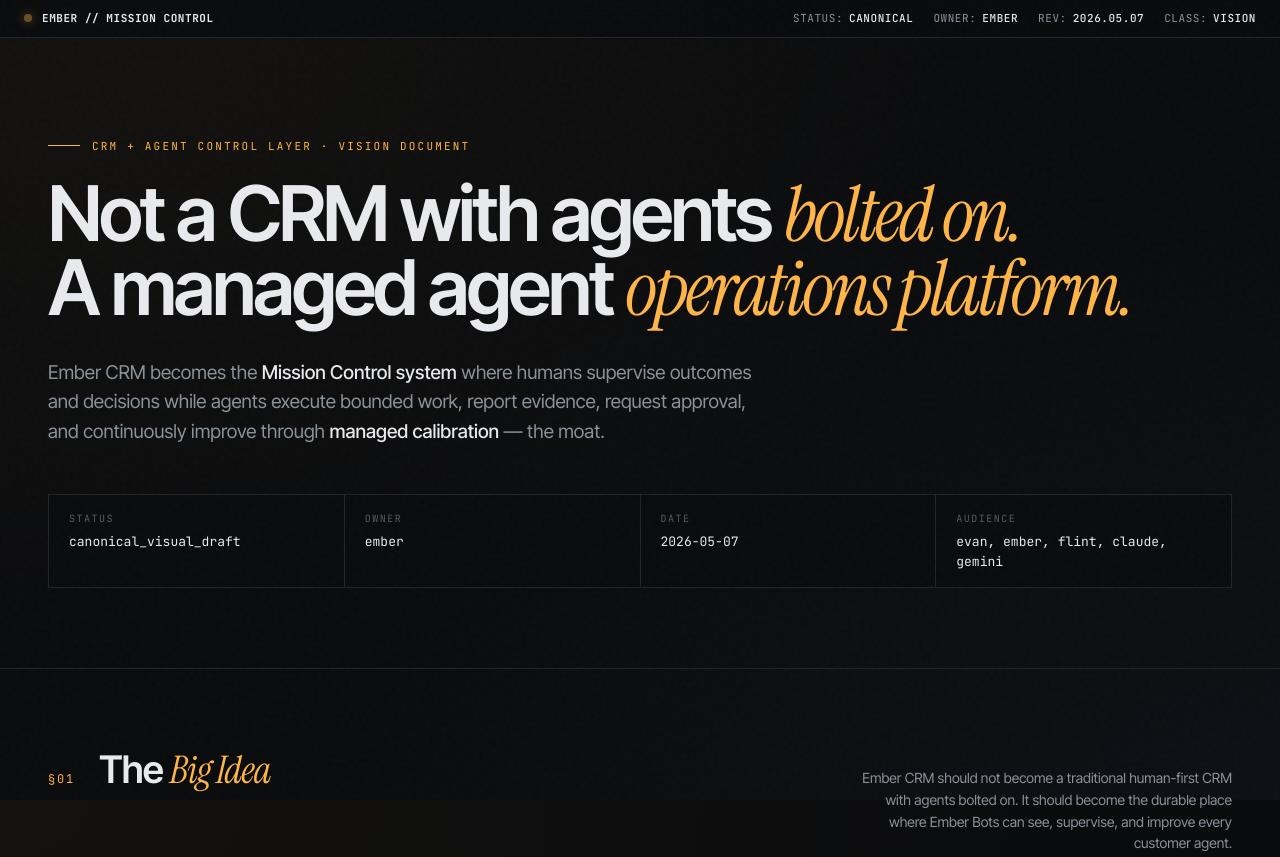
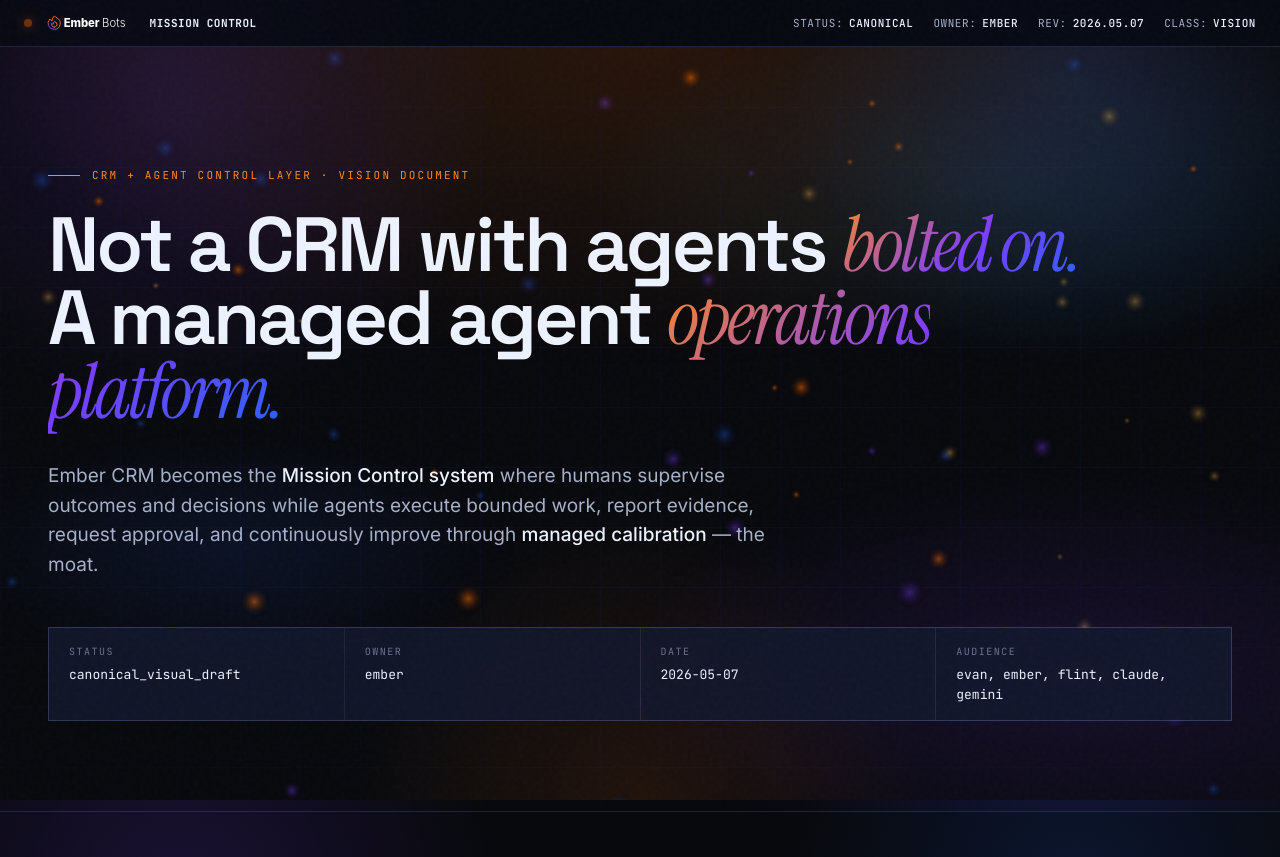
Before and after one commit to Ember-Bots/decks, a plain HTML site: page ember-mission-control/index.html in a window 1280 px wide. Shown: the top 857 px of the page. Drawn offline with Linux system fonts and the light colour scheme.

Commit message:
Apply Ember Bots site theme to Mission Control deck

```diff
--- a/ember-mission-control/index.html
+++ b/ember-mission-control/index.html
@@ -6,28 +6,36 @@
 <title>EMBER // Mission Control — CRM + Agent Control Layer</title>
 <link rel="preconnect" href="https://fonts.googleapis.com">
 <link rel="preconnect" href="https://fonts.gstatic.com" crossorigin>
-<link href="https://fonts.googleapis.com/css2?family=JetBrains+Mono:wght@300;400;500;700&family=Instrument+Serif:ital@0;1&family=Inter+Tight:wght@400;500;600;700&display=swap" rel="stylesheet">
+<link href="https://fonts.googleapis.com/css2?family=JetBrains+Mono:wght@300;400;500;700&family=Instrument+Serif:ital@0;1&family=Inter:wght@300;400;500;600;700&family=Space+Grotesk:wght@400;500;600;700&display=swap" rel="stylesheet">
+<link rel="icon" type="image/svg+xml" href="logo.svg?v=20260507" />
 <style>
   :root {
-    --bg: #0a0b0d;
-    --bg-elev: #111316;
-    --bg-elev-2: #16191e;
-    --line: #20242b;
-    --line-bright: #2c323a;
-    --text: #e8eaed;
-    --text-dim: #8b919a;
-    --text-faint: #555b64;
-    --amber: #ffb547;
-    --amber-glow: rgba(255, 181, 71, 0.12);
+    /* EmberBots.ai controlled-flame system: orange heat inside blue/violet ops */
+    --bg: #08090d;
+    --bg-elev: rgba(18, 24, 44, 0.82);
+    --bg-elev-2: rgba(16, 21, 40, 0.94);
+    --line: rgba(91, 105, 164, 0.28);
+    --line-bright: rgba(255, 138, 31, 0.38);
+    --text: #edf2ff;
+    --text-dim: #a6b0c8;
+    --text-faint: #697391;
+    --amber: #ff8a1f;
+    --ember: #ff6a00;
+    --gold: #ffb84d;
+    --amber-glow: rgba(255, 106, 0, 0.24);
     --green: #4ade80;
     --green-glow: rgba(74, 222, 128, 0.12);
     --red: #ef4444;
     --red-glow: rgba(239, 68, 68, 0.14);
-    --blue: #60a5fa;
-    --purple: #c084fc;
+    --blue: #2563ff;
+    --blue-glow: rgba(37, 99, 255, 0.14);
+    --purple: #7a3cff;
+    --violet-glow: rgba(122, 60, 255, 0.16);
+    --white: #ffffff;
     --mono: 'JetBrains Mono', ui-monospace, monospace;
     --serif: 'Instrument Serif', Georgia, serif;
-    --sans: 'Inter Tight', -apple-system, sans-serif;
+    --sans: 'Inter', -apple-system, BlinkMacSystemFont, sans-serif;
+    --display: 'Space Grotesk', 'Inter', -apple-system, sans-serif;
   }
   * { margin: 0; padding: 0; box-sizing: border-box; }
   html, body {
@@ -40,12 +48,25 @@
     overflow-x: hidden;
   }
   body {
-    background-image:
-      radial-gradient(ellipse at top left, rgba(255,181,71,0.04), transparent 60%),
-      radial-gradient(ellipse at bottom right, rgba(96,165,250,0.03), transparent 60%);
+    background:
+      radial-gradient(circle at 14% 12%, rgba(122,60,255,0.16) 0%, transparent 24%),
+      radial-gradient(circle at 84% 10%, rgba(37,99,255,0.14) 0%, transparent 22%),
+      radial-gradient(circle at 50% 100%, rgba(255,106,0,0.10) 0%, transparent 28%),
+      var(--bg);
     background-attachment: fixed;
     min-height: 100vh;
   }
+  .hero-canvas {
+    position: fixed;
+    inset: 0;
+    width: 100vw;
+    height: 100vh;
+    z-index: 0;
+    pointer-events: none;
+    touch-action: none;
+    opacity: 0.75;
+  }
+  body > *:not(.hero-canvas) { position: relative; z-index: 1; }
   /* Subtle grain */
   body::before {
     content: '';
@@ -63,8 +84,8 @@
     position: sticky;
     top: 0;
     z-index: 100;
-    background: rgba(10, 11, 13, 0.85);
-    backdrop-filter: blur(12px);
+    background: rgba(8, 10, 18, 0.84);
+    backdrop-filter: blur(20px);
     border-bottom: 1px solid var(--line);
     padding: 10px 24px;
     display: flex;
@@ -84,9 +105,9 @@
   }
   .topbar .brand .dot {
     width: 8px; height: 8px;
-    background: var(--amber);
+    background: var(--ember);
     border-radius: 50%;
-    box-shadow: 0 0 12px var(--amber);
+    box-shadow: 0 0 12px var(--ember);
     animation: pulse 2s infinite;
   }
   .topbar .meta {
@@ -106,12 +127,36 @@
   }
   /* === HERO === */
   .hero {
-    padding: 100px 48px 80px;
+    padding: 120px 48px 90px;
     max-width: 1400px;
     margin: 0 auto;
     border-bottom: 1px solid var(--line);
     position: relative;
+    overflow: hidden;
   }
+  .hero::before {
+    content: '';
+    position: absolute;
+    inset: 0;
+    background:
+      radial-gradient(ellipse 82% 62% at 50% 0%, rgba(255,106,0,0.13) 0%, transparent 68%),
+      radial-gradient(ellipse 56% 42% at 78% 18%, rgba(56,189,248,0.10) 0%, transparent 56%),
+      radial-gradient(ellipse 60% 44% at 84% 82%, rgba(122,60,255,0.13) 0%, transparent 62%),
+      radial-gradient(ellipse 42% 30% at 18% 66%, rgba(37,99,255,0.10) 0%, transparent 54%);
+    pointer-events: none;
+  }
+  .hero::after {
+    content: '';
+    position: absolute;
+    inset: 0;
+    background-image:
+      linear-gradient(rgba(122,60,255,0.050) 1px, transparent 1px),
+      linear-gradient(90deg, rgba(37,99,255,0.035) 1px, transparent 1px);
+    background-size: 60px 60px;
+    pointer-events: none;
+    mask-image: radial-gradient(ellipse 100% 80% at 50% 50%, black 30%, transparent 100%);
+  }
+  .hero > * { position: relative; z-index: 2; }
   .hero .label {
     font-family: var(--mono);
     font-size: 11px;
@@ -129,7 +174,7 @@
     background: var(--amber);
   }
   .hero h1 {
-    font-family: var(--sans);
+    font-family: var(--display);
     font-size: clamp(44px, 6vw, 88px);
     line-height: 0.95;
     letter-spacing: -0.04em;
@@ -140,7 +185,10 @@
   .hero h1 em {
     font-family: var(--serif);
     font-weight: 400;
-    color: var(--amber);
+    background: linear-gradient(135deg, #ff8a1f 0%, var(--purple) 55%, var(--blue) 100%);
+    -webkit-background-clip: text;
+    background-clip: text;
+    color: transparent;
     font-style: italic;
   }
   .hero .lede {
@@ -160,8 +208,9 @@
     margin-top: 48px;
   }
   .hero .file-meta > div {
-    background: var(--bg);
+    background: rgba(14, 19, 36, 0.78);
     padding: 16px 20px;
+    backdrop-filter: blur(14px);
   }
   .hero .file-meta .k {
     font-family: var(--mono);
@@ -196,6 +245,7 @@
     letter-spacing: 0.15em;
   }
   .section-head h2 {
+    font-family: var(--display);
     font-size: 38px;
     font-weight: 600;
     letter-spacing: -0.025em;
@@ -858,11 +908,13 @@
 </style>
 </head>
 <body>
+<canvas class="hero-canvas" aria-hidden="true"></canvas>
 <!-- TOP STATUS BAR -->
 <div class="topbar">
   <div class="brand">
     <span class="dot"></span>
-    EMBER // MISSION CONTROL
+    <img src="logo.svg?v=20260507" alt="Ember Bots" style="height:26px;width:auto;display:block;" />
+    <span>MISSION CONTROL</span>
   </div>
   <div class="meta">
     <span>STATUS:<b>CANONICAL</b></span>
@@ -1330,5 +1382,54 @@
     "If this loop works, the product is real."
   </div>
 </footer>
+
+<script>
+(() => {
+  const canvas = document.querySelector('.hero-canvas');
+  if (!canvas || window.matchMedia('(prefers-reduced-motion: reduce)').matches) return;
+  const ctx = canvas.getContext('2d');
+  let w, h, dpr, particles;
+  const colors = ['rgba(255,106,0,0.72)', 'rgba(122,60,255,0.52)', 'rgba(37,99,255,0.42)', 'rgba(255,184,77,0.48)'];
+  function resize() {
+    dpr = Math.min(window.devicePixelRatio || 1, 2);
+    w = canvas.width = Math.floor(innerWidth * dpr);
+    h = canvas.height = Math.floor(innerHeight * dpr);
+    canvas.style.width = innerWidth + 'px';
+    canvas.style.height = innerHeight + 'px';
+    const count = Math.max(42, Math.min(96, Math.floor(innerWidth / 18)));
+    particles = Array.from({ length: count }, (_, i) => ({
+      x: Math.random() * w,
+      y: Math.random() * h,
+      r: (Math.random() * 1.8 + 0.45) * dpr,
+      vx: (Math.random() - 0.5) * 0.10 * dpr,
+      vy: (-0.06 - Math.random() * 0.16) * dpr,
+      c: colors[i % colors.length],
+      a: Math.random() * Math.PI * 2
+    }));
+  }
+  function frame() {
+    ctx.clearRect(0, 0, w, h);
+    ctx.globalCompositeOperation = 'lighter';
+    for (const p of particles) {
+      p.a += 0.012;
+      p.x += p.vx + Math.sin(p.a) * 0.035 * dpr;
+      p.y += p.vy;
+      if (p.y < -20) { p.y = h + 20; p.x = Math.random() * w; }
+      if (p.x < -20) p.x = w + 20;
+      if (p.x > w + 20) p.x = -20;
+      const g = ctx.createRadialGradient(p.x, p.y, 0, p.x, p.y, p.r * 7);
+      g.addColorStop(0, p.c);
+      g.addColorStop(1, 'rgba(0,0,0,0)');
+      ctx.fillStyle = g;
+      ctx.beginPath();
+      ctx.arc(p.x, p.y, p.r * 7, 0, Math.PI * 2);
+      ctx.fill();
+    }
+    requestAnimationFrame(frame);
+  }
+  addEventListener('resize', resize, { passive: true });
+  resize(); frame();
+})();
+</script>
 </body>
 </html>
```
Also changed, not shown: ember-mission-control/logo.svg (added).
